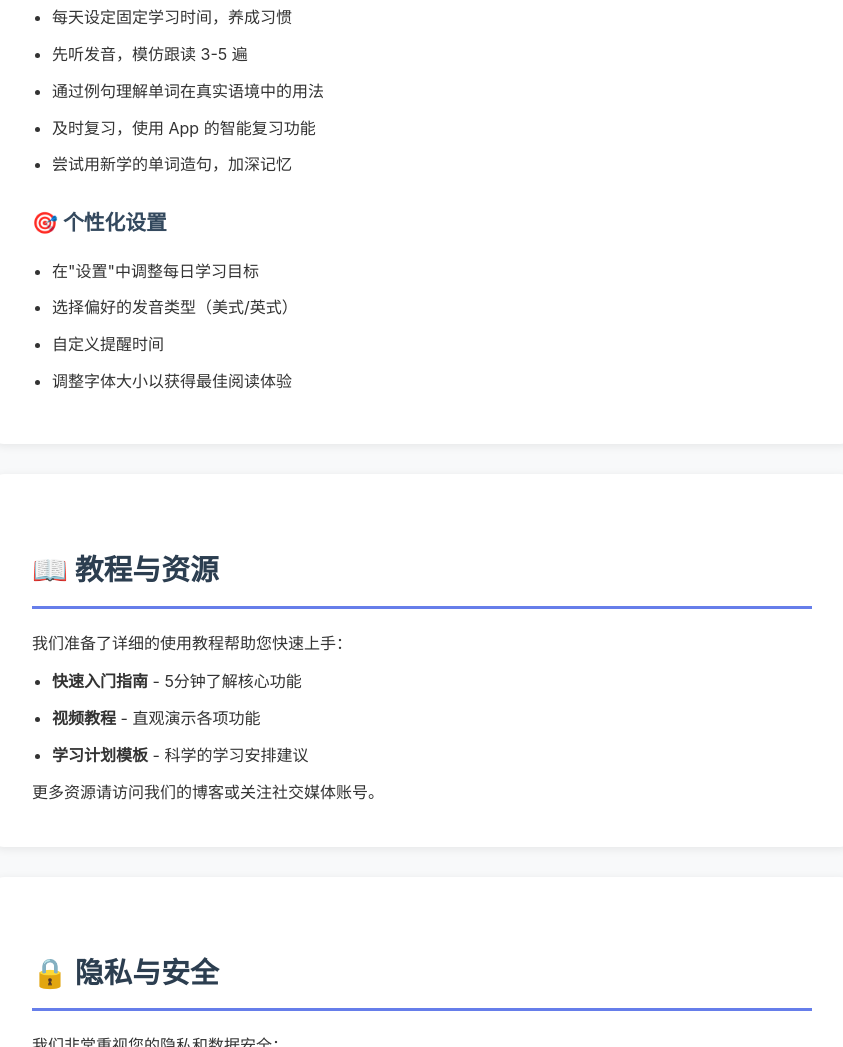
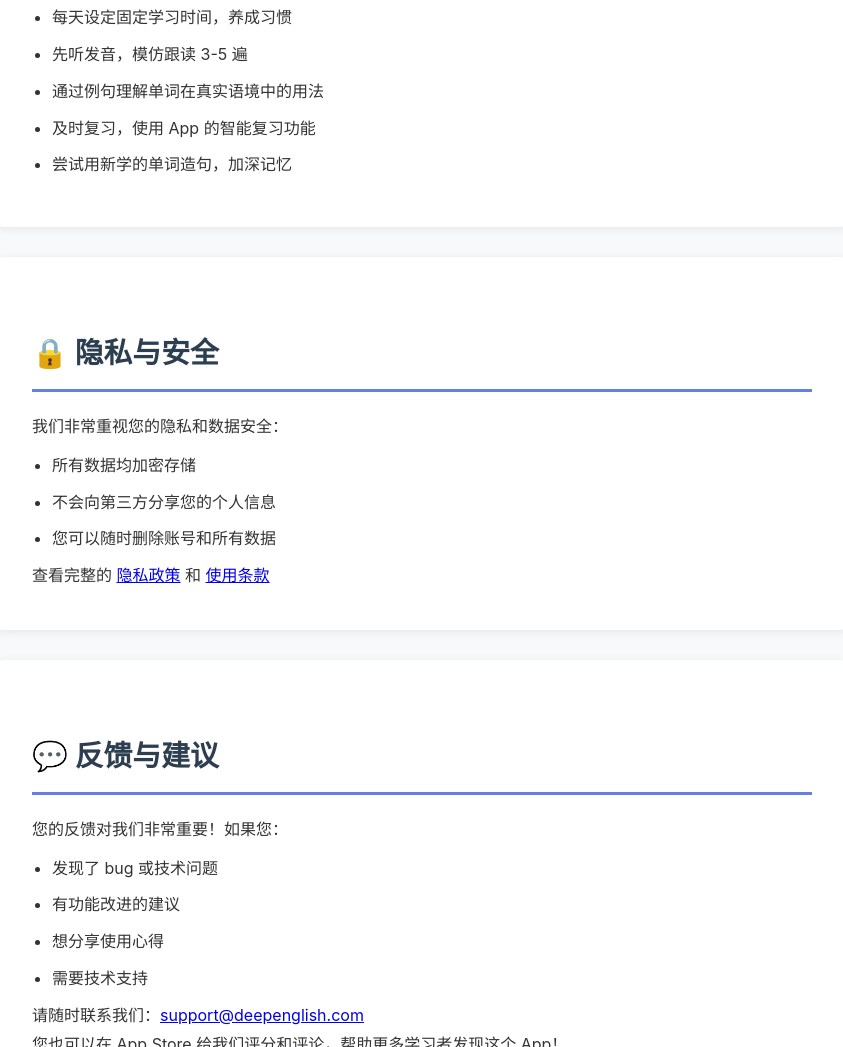
Before and after one commit to aadebuger/deepenglish, a plain HTML site: page index.html in a window 1280 px wide. Shown: the part 2898-3945 px from the top of the page, without its empty margins (218-1061 px from the left). Drawn offline with Linux system fonts and the light colour scheme.

Commit message:
Remove personalized settings and update contact email

```diff
--- a/index.html
+++ b/index.html
@@ -258,25 +258,10 @@
                 <li>尝试用新学的单词造句，加深记忆</li>
             </ul>
 
-            <h3>🎯 个性化设置</h3>
-            <ul>
-                <li>在"设置"中调整每日学习目标</li>
-                <li>选择偏好的发音类型（美式/英式）</li>
-                <li>自定义提醒时间</li>
-                <li>调整字体大小以获得最佳阅读体验</li>
-            </ul>
+
         </div>
 
-        <div class="card">
-            <h2>📖 教程与资源</h2>
-            <p>我们准备了详细的使用教程帮助您快速上手：</p>
-            <ul>
-                <li><strong>快速入门指南</strong> - 5分钟了解核心功能</li>
-                <li><strong>视频教程</strong> - 直观演示各项功能</li>
-                <li><strong>学习计划模板</strong> - 科学的学习安排建议</li>
-            </ul>
-            <p>更多资源请访问我们的博客或关注社交媒体账号。</p>
-        </div>
+
 
         <div class="card">
             <h2>🔒 隐私与安全</h2>
@@ -298,7 +283,7 @@
                 <li>想分享使用心得</li>
                 <li>需要技术支持</li>
             </ul>
-            <p>请随时联系我们：<a href="mailto:support@deepenglish.com">support@deepenglish.com</a></p>
+            <p>请随时联系我们：<a href="mailto:30758919@qq.com">support@deepenglish.com</a></p>
             <p>您也可以在 App Store 给我们评分和评论，帮助更多学习者发现这个 App！</p>
         </div>
     </div>
@@ -307,7 +292,7 @@
         <p>
             <a href="privacy.html">隐私政策</a> |
             <a href="terms.html">使用条款</a> |
-            <a href="mailto:support@deepenglish.com">联系我们</a>
+            <a href="mailto:30758919@qq.com">联系我们</a>
         </p>
         <p style="margin-top: 20px; color: #999;">
             © 2024 深度英语老师. All rights reserved.
```
